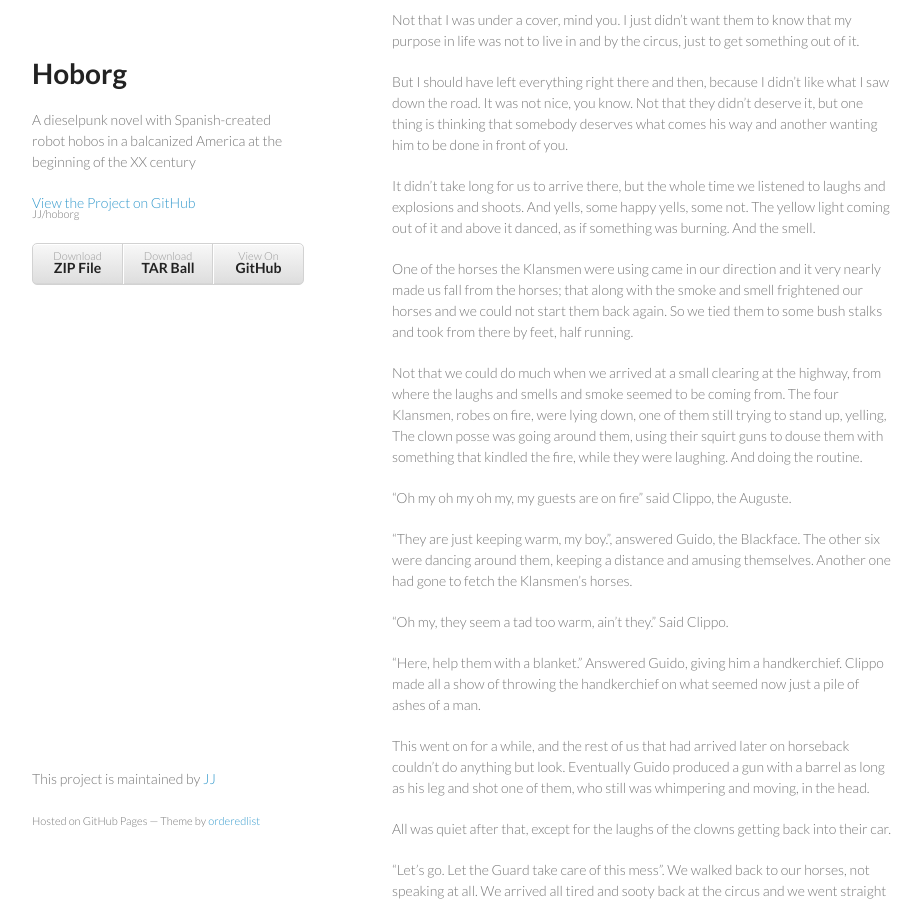
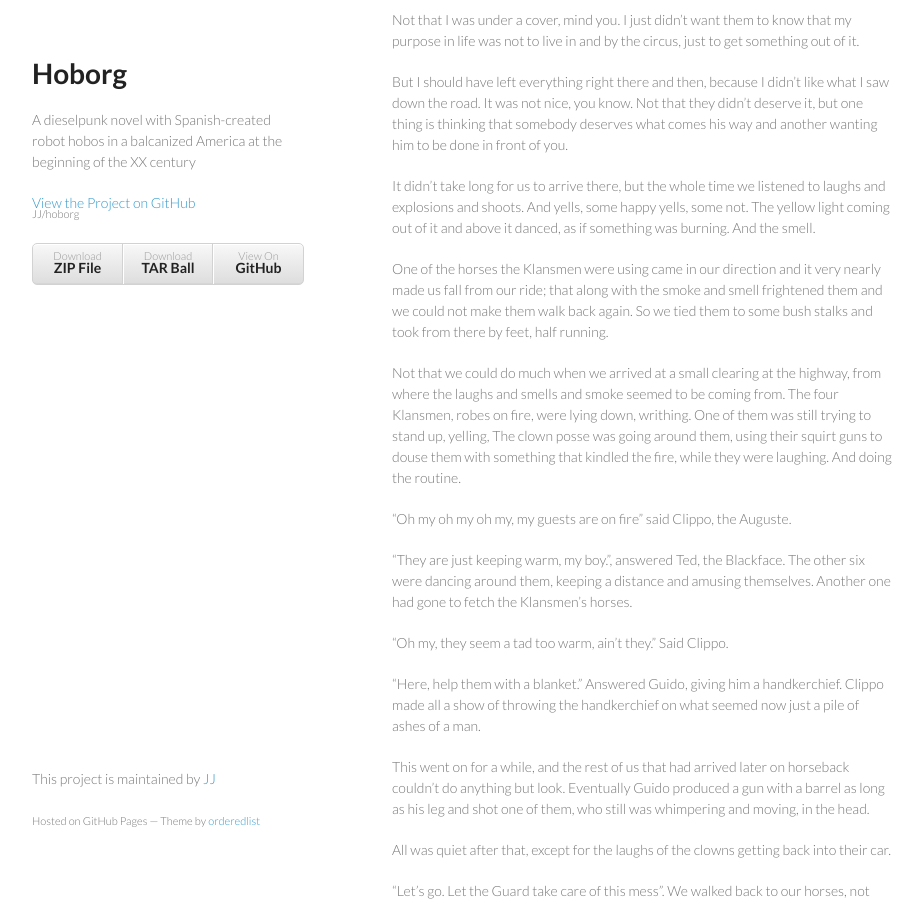
Before and after one commit to JJ/hoborg, a Jekyll site: the page built from text/text.md, in a window 1280 px wide and 900 px high, scrolled down 26026 px. Shown: the whole window, without its empty margins (178-1101 px from the left). Built offline with Jekyll 4.4.1, drawn with Linux system fonts in a browser that asks for light colours; some of the changed text lies outside the part shown.

Commit message:
Sync text/text.md from master to gh-pages

```diff
--- a/text/text.md
+++ b/text/text.md
@@ -1445,22 +1445,22 @@
 something was burning. And the smell.
 
 One of the horses the Klansmen were using came in our direction and it
-very nearly made us fall from the horses; that along with the smoke
-and smell frightened our horses and we could not start them back
+very nearly made us fall from our ride; that along with the smoke
+and smell frightened them and we could not make them walk back
 again. So we tied them to some bush stalks and took from there by feet, half
 running.
 
 Not that we could do much when we arrived at a small clearing at the
 highway, from where the laughs and smells and smoke seemed to be
-coming from. The four Klansmen, robes on fire, were lying down, one of
-them still trying to stand up,
+coming from. The four Klansmen, robes on fire, were lying down, writhing. One of
+them was still trying to stand up,
 yelling, The clown posse was going around them, using their squirt
 guns to douse them with something that kindled the fire, while they
 were laughing. And  doing the routine.
 
 "Oh my oh my oh my, my guests are on fire" said Clippo, the Auguste.
 
-"They are just keeping warm, my boy.", answered Guido, the
+"They are just keeping warm, my boy.", answered Ted, the
 Blackface. The other six were dancing around them, keeping a distance
 and amusing themselves. Another one had gone to fetch the Klansmen's
 horses.
@@ -2023,7 +2026,11 @@
 
 That part was easy. Most people were sleeping or doing nasty things in
 their beds, so they were beyond care when I drove Manuel to the tigers cage
-and hid it there. I put the gaffe in place of Manuel and covered it
+and hid it there. This might seem more difficult than it actually
+was. Tigers sleep very soundly, not having a care in the world, and
+the only thing you have to care about when entering their cage is not
+to step on them. This they don't like. *revise and write*
+ I put the gaffe in place of Manuel and covered it
 with a canvas.
 
 The difficult part was going to be to drive the gaffe into the truck bed. But I
```
Also changed, not shown: other parts of text/text.md (+8 -5 lines).
